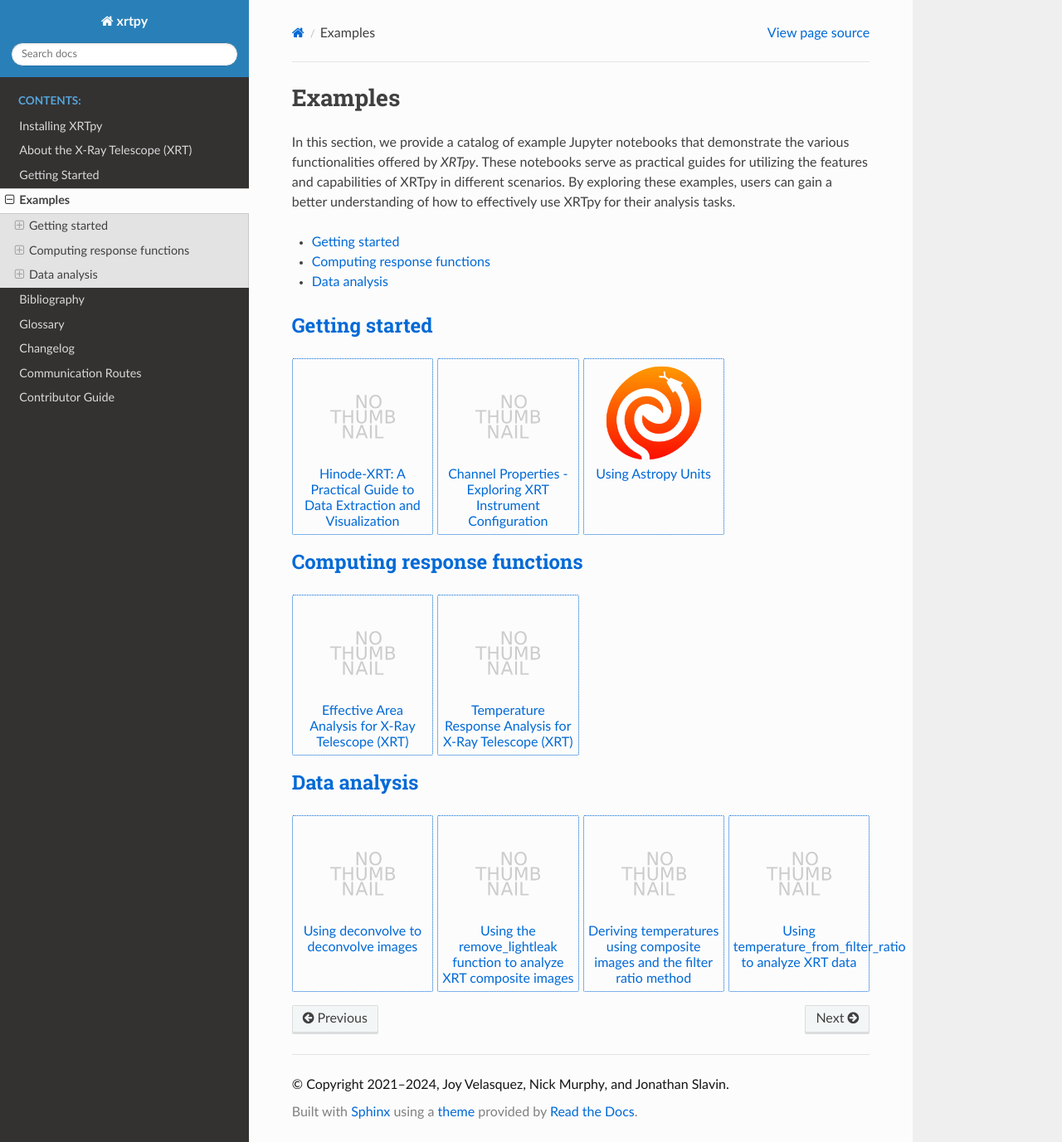
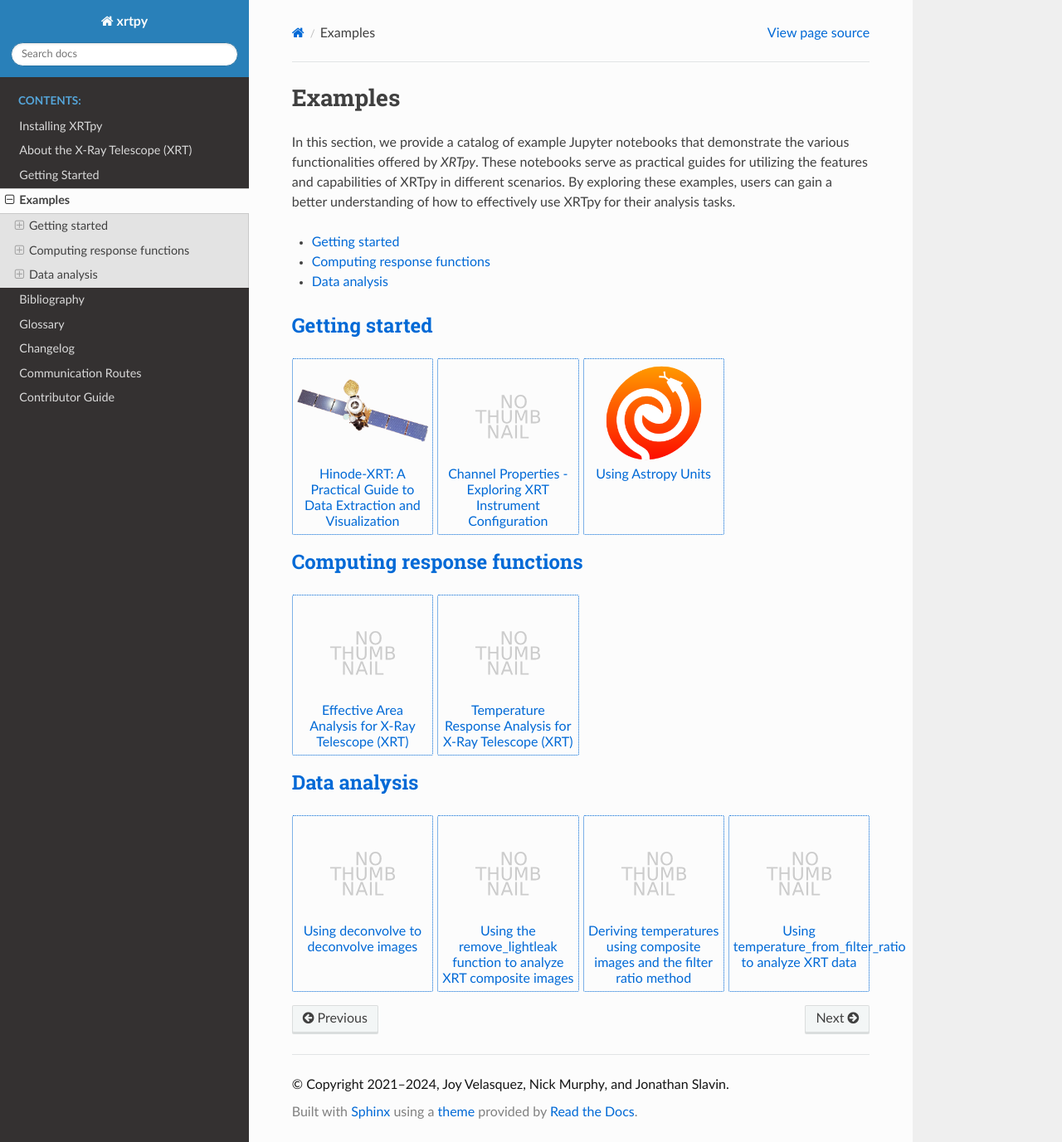
Before and after one commit to HinodeXRT/xrtpy, a Sphinx documentation site: the page built from docs/examples.rst, in a window 1280 px wide and 1377 px high. Shown: the whole window at 83% size. Built offline with Sphinx 7.4.7 and the Read the Docs theme 2.0.0, drawn with Linux system fonts in a browser that asks for light colours; pages that are not in the unit, such as notebooks, are missing from menus.

Commit message:
Adding hinode png as thumb nail to a notebook: nbsphinx_thumbnails

```diff
--- a/docs/conf.py
+++ b/docs/conf.py
@@ -139,6 +139,9 @@
     "notebooks/getting_started/units": (
         "_static/notebook_images/astropy_logo_notext.png"
     ),  # CC BY-SA
+    "notebooks/getting_started/A_Practical_Guide_to_Data_Extraction_and_Visualization": (
+        "_static/notebook_images/hinode_satellite.png"
+    ),
 }
 
 # adapted from sphinx-hoverxref conf.py
```
